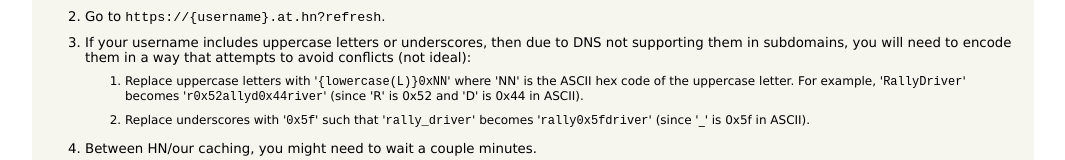
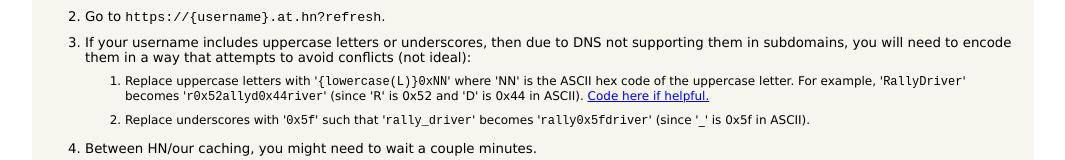
Before and after one commit to padolsey/at.hn, a website: page public/index.html in a window 1280 px wide. Shown: the part 143-303 px from the top of the page, without its empty margins (107-1172 px from the left). Drawn offline with Linux system fonts and the light colour scheme.

Commit message:
link to code

```diff
--- a/public/index.html
+++ b/public/index.html
@@ -91,7 +91,7 @@
         <li>Go to <code>https://{username}.at.hn?refresh</code>.</li>
         <li>If your username includes uppercase letters or underscores, then due to DNS not supporting them in subdomains, you will need to encode them in a way that attempts to avoid conflicts (not ideal):
           <ol style="font-size: .9em;">
-            <li>Replace uppercase letters with '<code>{lowercase(L)}0xNN</code>' where 'NN' is the ASCII hex code of the uppercase letter. For example, '<code>RallyDriver</code>' becomes '<code>r0x52allyd0x44river</code>' (since 'R' is 0x52 and 'D' is 0x44 in ASCII).</li>
+            <li>Replace uppercase letters with '<code>{lowercase(L)}0xNN</code>' where 'NN' is the ASCII hex code of the uppercase letter. For example, '<code>RallyDriver</code>' becomes '<code>r0x52allyd0x44river</code>' (since 'R' is 0x52 and 'D' is 0x44 in ASCII). <a href="https://github.com/padolsey/at.hn/blob/486777e71951f7d76702ce2b0874bc27fdf9060d/server.mjs#L59">Code here if helpful.</a></li>
             <li>Replace underscores with '<code>0x5f</code>' such that '<code>rally_driver</code>' becomes '<code>rally0x5fdriver</code>' (since '_' is 0x5f in ASCII).</li>
           </ol>
         </li>
```
